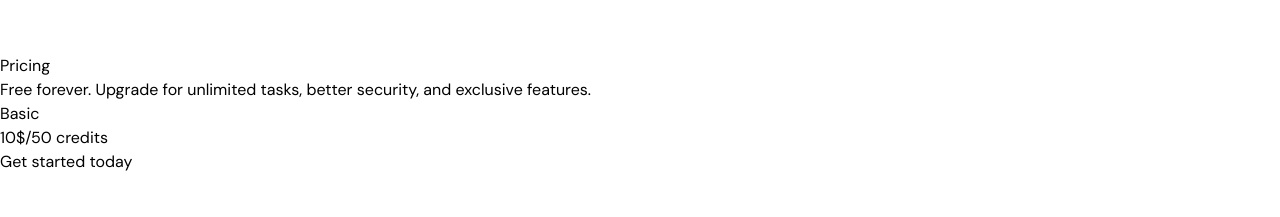
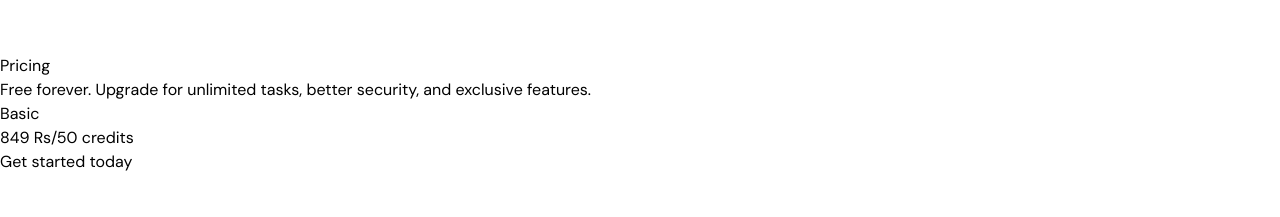
Before and after one commit to Aditya-A-G/AI-Blogger-Landing-Page, a Next.js app: page / in a window 1280 px wide. Shown: the part 7360-7577 px from the top of the page. Built offline with nearby package versions, Linux system fonts and the light colour scheme.

Commit message:
update pricing currency

```diff
--- a/src/sections/Pricing.tsx
+++ b/src/sections/Pricing.tsx
@@ -7,7 +7,7 @@ import Link from "next/link";
 const pricingTiers = [
   {
     title: "Basic",
-    price: 10,
+    price: 849,
     credits: 50,
     buttonText: "Get started today",
     popular: false,
@@ -16,7 +16,7 @@ const pricingTiers = [
   },
   {
     title: "Pro",
-    price: 30,
+    price: 2512,
     credits: 200,
     buttonText: "Get started today",
     popular: true,
@@ -25,7 +25,7 @@ const pricingTiers = [
   },
   {
     title: "Enterprise",
-    price: 100,
+    price: 8400,
     credits: 750,
     buttonText: "Get started today",
     popular: false,
@@ -95,7 +95,7 @@ export const Pricing = () => {
                   </div>
                   <div className="flex items-baseline gap-1 mt-[30px]">
                     <span className="text-4xl font-bold tracking-tighter leading-none">
-                      {price}$
+                      {price} Rs
                     </span>
                     <span
                       className={clsx(
```
